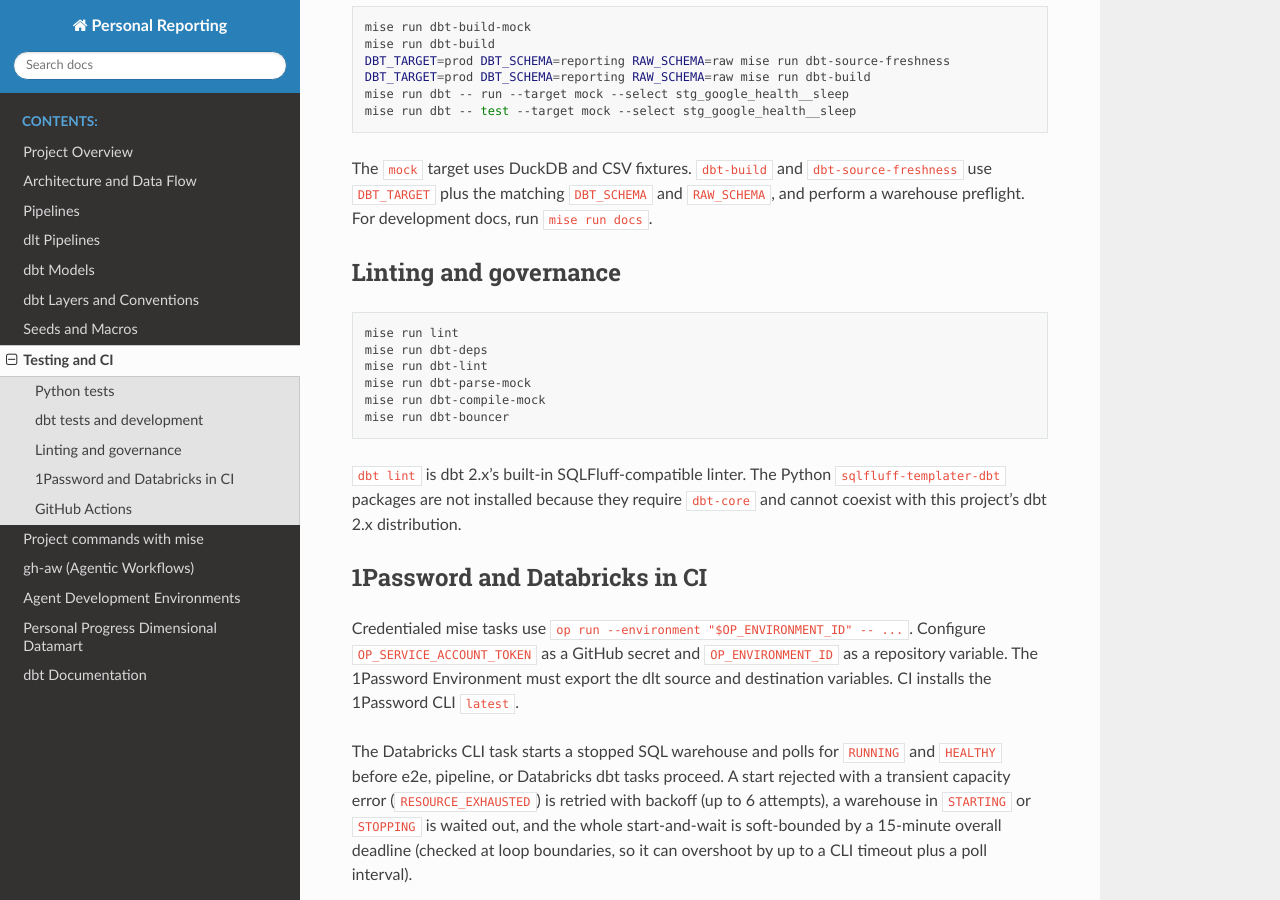
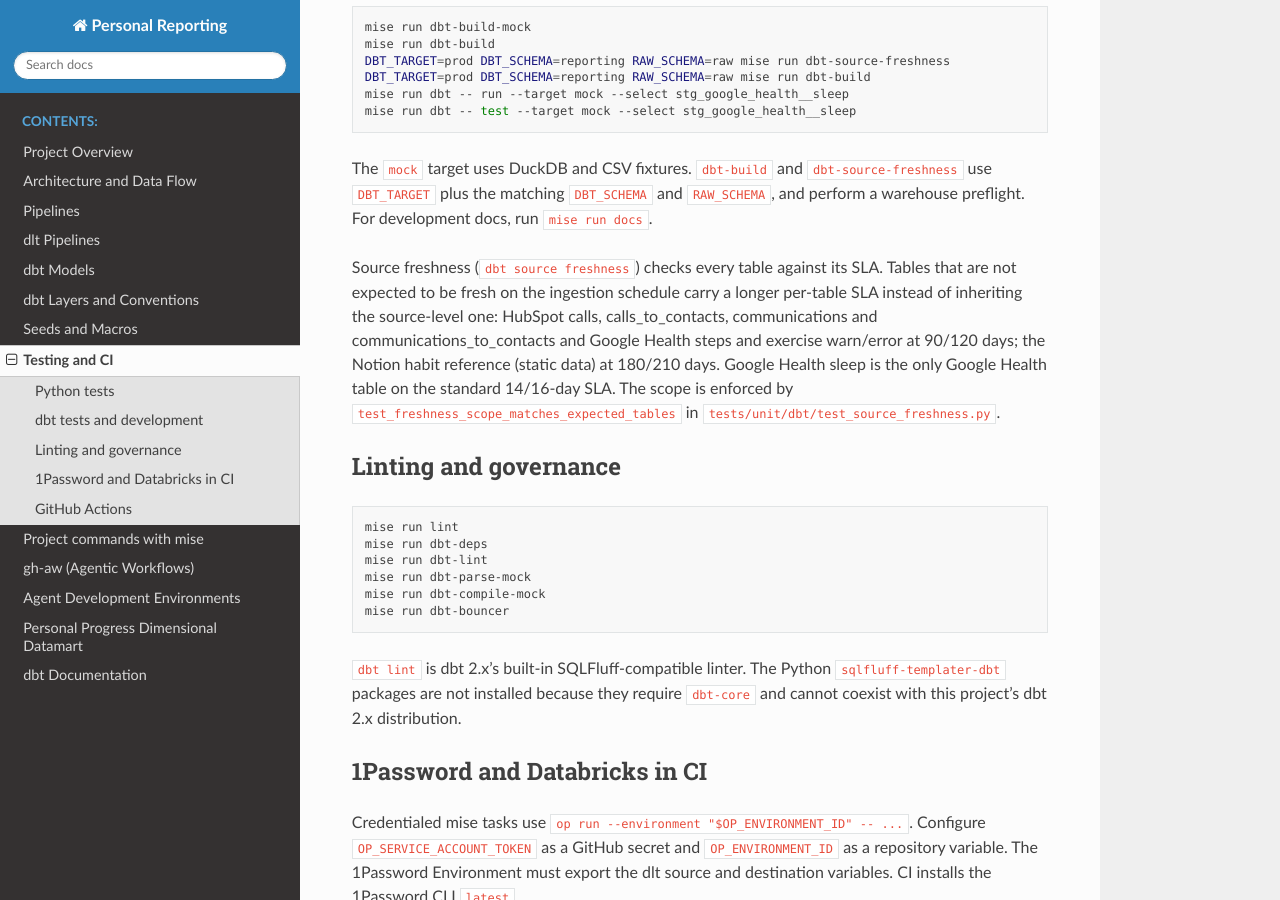
Before and after one commit to michaelconan/personal-reporting-pipelines, a Sphinx documentation site: the page built from docs/source/testing_ci.md, in a window 1280 px wide and 900 px high, scrolled down 577 px. Built offline with Sphinx 7.4.7 and the Read the Docs theme 3.1.0, drawn with Linux system fonts in a browser that asks for light colours.

Commit message:
fix(dbt): use long per-table freshness SLAs instead of null
The null approach failed dbt-bouncer: check_source_freshness_populated
checks freshness per table, so a nulled table counts as missing an SLA.
Rare/static tables now carry a longer per-table SLA instead, which keeps
a populated freshness while avoiding false positives — and a fully dead
ingestion still alerts eventually:

- HubSpot calls, calls_to_contacts, communications,
  communications_to_contacts and Google Health steps, exercise:
  warn/error at 90/120 days.
- Notion habit reference (static data): warn/error at 180/210 days.

Google Health scope corrected: sleep is the only table on the standard
14/16-day SLA (it was fresh 1h43m ago in the latest results), while
steps — stale at 1 month 13 days — moves to the long SLA.

Also addresses the review's minor notes: the rationale is stated once
per source config with a one-liner per table, _source asserts the source
name matches, _hours validates the period is hours, and the scope is
documented in docs/source/testing_ci.md.

Tests: test_freshness_scope_matches_expected_tables now asserts the
exact long thresholds per table (28 passing), plus the partition guard.

Co-authored-by: Muse (Muse Spark) <muse@users.noreply.github.com>

```diff
--- a/docs/source/testing_ci.md
+++ b/docs/source/testing_ci.md
@@ -33,6 +33,16 @@
 `dbt-source-freshness` use `DBT_TARGET` plus the matching `DBT_SCHEMA` and
 `RAW_SCHEMA`, and perform a warehouse preflight. For development docs, run
 `mise run docs`.
+
+Source freshness (`dbt source freshness`) checks every table against its SLA.
+Tables that are not expected to be fresh on the ingestion schedule carry a
+longer per-table SLA instead of inheriting the source-level one: HubSpot calls,
+calls_to_contacts, communications and communications_to_contacts and Google
+Health steps and exercise warn/error at 90/120 days; the Notion habit
+reference (static data) at 180/210 days. Google Health sleep is the only
+Google Health table on the standard 14/16-day SLA. The scope is enforced by
+`test_freshness_scope_matches_expected_tables` in
+`tests/unit/dbt/test_source_freshness.py`.
 
 ## Linting and governance
 
```
Also changed, not shown: 4 other files.
